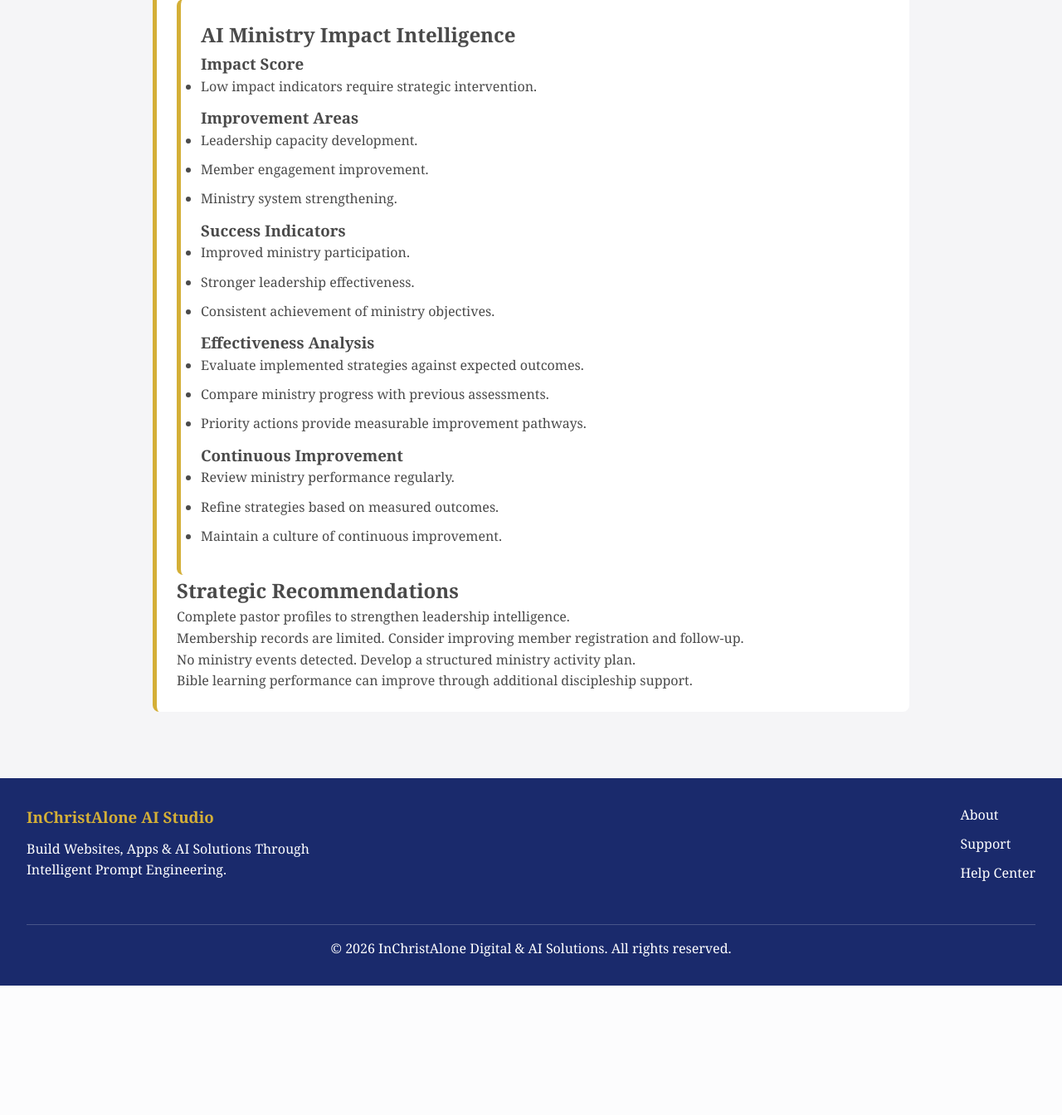
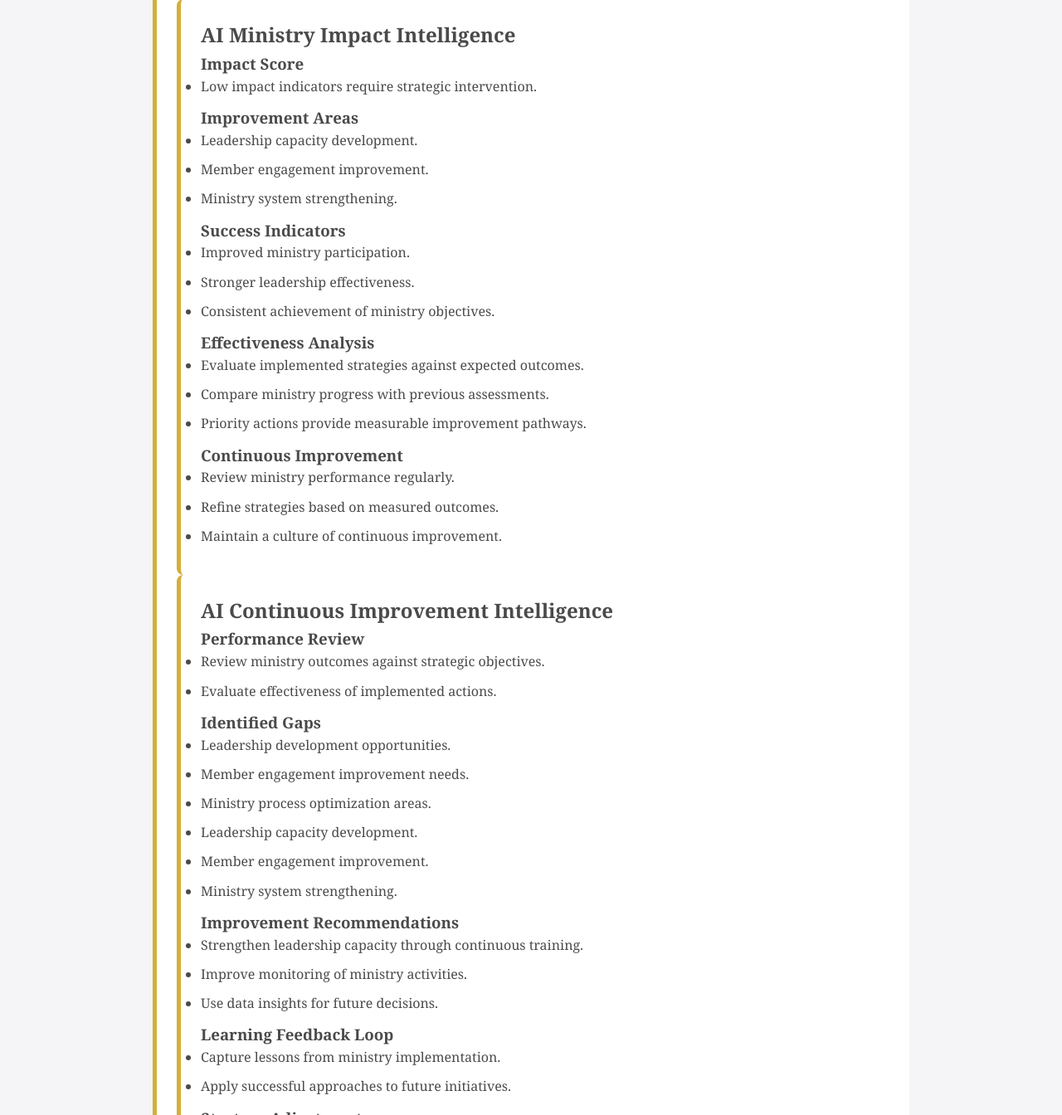
Before and after one commit to taiwolade-dot/InChristAlone-AI-Studio, a Flask app: page /ministry-executive-dashboard in a window 1280 px wide. Shown: the part 5156-6500 px from the top of the page at 83% size. Before the commit the page ends 6344 px from the top, so only its background shows below. Run offline with Flask 3, Linux system fonts and the light colour scheme; data that the repository does not hold is empty.

Commit message:
Add AI continuous improvement engine

```diff
--- /dev/null
+++ b/modules/ministry_intelligence/continuous_improvement.py
@@ -0,0 +1,68 @@
+def generate_continuous_improvement_plan(
+    impact_analysis,
+    optimized_recommendations,
+    forecast,
+    scenarios,
+    strategic_plan
+):
+
+    performance_review = []
+    identified_gaps = []
+    improvement_recommendations = []
+    learning_feedback = []
+    strategy_adjustments = []
+    next_action_plan = []
+
+    performance_review.extend([
+        "Review ministry outcomes against strategic objectives.",
+        "Evaluate effectiveness of implemented actions."
+    ])
+
+    identified_gaps.extend([
+        "Leadership development opportunities.",
+        "Member engagement improvement needs.",
+        "Ministry process optimization areas."
+    ])
+
+    improvement_recommendations.extend([
+        "Strengthen leadership capacity through continuous training.",
+        "Improve monitoring of ministry activities.",
+        "Use data insights for future decisions."
+    ])
+
+    learning_feedback.extend([
+        "Capture lessons from ministry implementation.",
+        "Apply successful approaches to future initiatives."
+    ])
+
+    strategy_adjustments.extend([
+        "Refine ministry strategies based on measured outcomes.",
+        "Adjust priorities according to emerging needs."
+    ])
+
+    next_action_plan.extend([
+        "Review current ministry performance.",
+        "Implement improvement recommendations.",
+        "Measure progress and update strategy."
+    ])
+
+    if impact_analysis:
+        if impact_analysis.get("improvement_areas"):
+            identified_gaps.extend(
+                impact_analysis["improvement_areas"]
+            )
+
+    if optimized_recommendations:
+        if optimized_recommendations.get("action_sequence"):
+            next_action_plan.extend(
+                optimized_recommendations["action_sequence"]
+            )
+
+    return {
+        "performance_review": performance_review,
+        "identified_gaps": identified_gaps,
+        "improvement_recommendations": improvement_recommendations,
+        "learning_feedback": learning_feedback,
+        "strategy_adjustments": strategy_adjustments,
+        "next_action_plan": next_action_plan
+    }
--- a/modules/ministry_intelligence/routes.py
+++ b/modules/ministry_intelligence/routes.py
@@ -28,6 +28,7 @@ from .forecasting import generate_ministry_forecast
 from .scenario_simulator import generate_ministry_scenarios
 from .recommendation_optimizer import generate_optimized_recommendations
 from .impact_analyzer import generate_ministry_impact_analysis
+from .continuous_improvement import generate_continuous_improvement_plan
 
 
 @ministry_intelligence_bp.route("/ministry-intelligence")
@@ -269,6 +270,14 @@ def ministry_executive_dashboard():
         optimized_recommendations
     )
 
+    continuous_improvement = generate_continuous_improvement_plan(
+        impact_analysis,
+        optimized_recommendations,
+        forecast,
+        scenarios,
+        strategic_plan
+    )
+
     chart_data = {
         "health_change": comparison["health_change"] if comparison else 0,
         "growth_change": comparison["growth_change"] if comparison else 0,
@@ -291,6 +300,7 @@ def ministry_executive_dashboard():
         scenarios=scenarios,
         optimized_recommendations=optimized_recommendations,
         impact_analysis=impact_analysis,
+        continuous_improvement=continuous_improvement,
         chart_data=json.dumps(chart_data)
     )
 
--- a/modules/ministry_intelligence/templates/ministry_intelligence/executive_dashboard.html
+++ b/modules/ministry_intelligence/templates/ministry_intelligence/executive_dashboard.html
@@ -395,6 +395,62 @@ Risk:
 
 </div>
 
+
+
+<div class="insight-card">
+
+<h2>AI Continuous Improvement Intelligence</h2>
+
+<h3>Performance Review</h3>
+<ul>
+{% for item in continuous_improvement.performance_review %}
+<li>{{ item }}</li>
+{% endfor %}
+</ul>
+
+
+<h3>Identified Gaps</h3>
+<ul>
+{% for item in continuous_improvement.identified_gaps %}
+<li>{{ item }}</li>
+{% endfor %}
+</ul>
+
+
+<h3>Improvement Recommendations</h3>
+<ul>
+{% for item in continuous_improvement.improvement_recommendations %}
+<li>{{ item }}</li>
+{% endfor %}
+</ul>
+
+
+<h3>Learning Feedback Loop</h3>
+<ul>
+{% for item in continuous_improvement.learning_feedback %}
+<li>{{ item }}</li>
+{% endfor %}
+</ul>
+
+
+<h3>Strategy Adjustments</h3>
+<ul>
+{% for item in continuous_improvement.strategy_adjustments %}
+<li>{{ item }}</li>
+{% endfor %}
+</ul>
+
+
+<h3>Next Action Plan</h3>
+<ul>
+{% for item in continuous_improvement.next_action_plan %}
+<li>{{ item }}</li>
+{% endfor %}
+</ul>
+
+
+</div>
+
 <h2>Strategic Recommendations</h2>
 
 {% for item in recommendations %}
```
